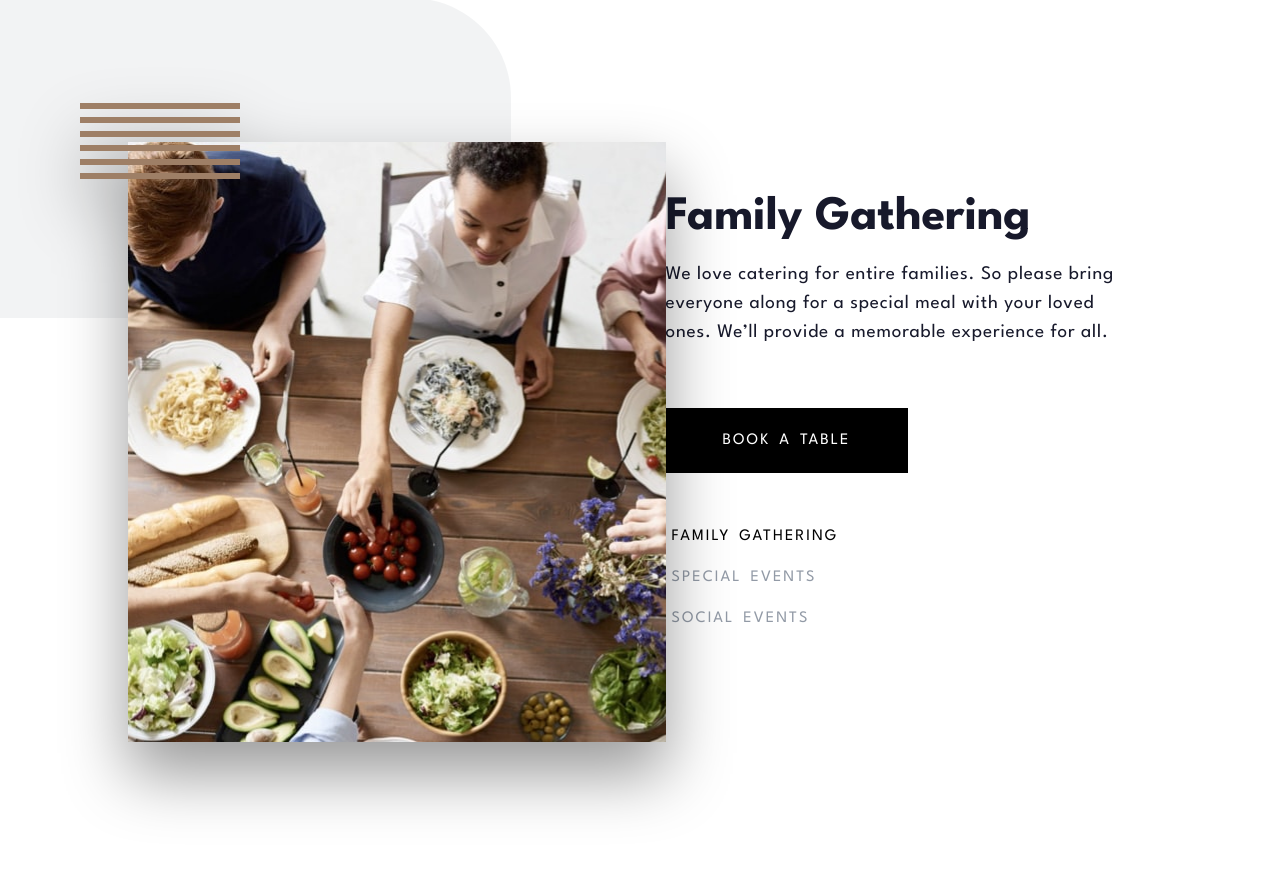
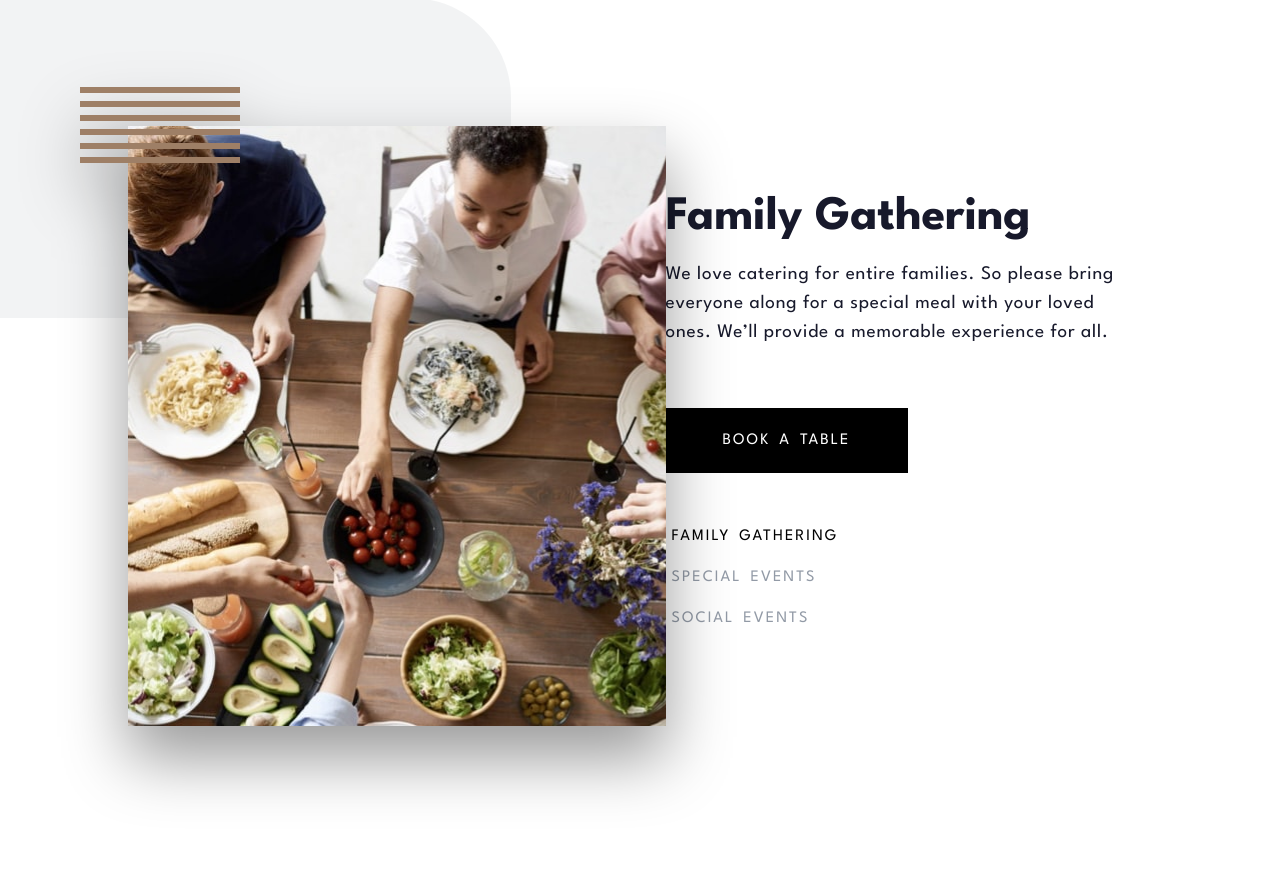
Before and after one commit to litewskidev/dine-restaurant, a React (Create React App) app: page /booking/booking/booking/ in a window 1280 px wide. Shown: the part 3000-3892 px from the top of the page. Built offline with nearby package versions, Linux system fonts and the light colour scheme.

Commit message:
final & deploy

```diff
--- a/src/components/EventsFamily/EventsFamily.scss
+++ b/src/components/EventsFamily/EventsFamily.scss
@@ -7,7 +7,7 @@
 .events__family {
   padding: 10% 0;
   max-width: 100%;
-  height: 56rem;
+  height: 56.5rem;
   color: $mirage;
 
   background: url(../../images/patterns/pattern-curve-top-right.svg) no-repeat;
@@ -21,7 +21,6 @@
   flex-basis: 33.7rem;
   height: 37.5rem;
   position: relative;
-  top: 1rem;
 
   .pattern__lines__family {
     position: absolute;
--- a/src/components/EventsSocial/EventsSocial.scss
+++ b/src/components/EventsSocial/EventsSocial.scss
@@ -7,7 +7,7 @@
 .events__social {
   padding: 10% 0;
   max-width: 100%;
-  height: 56rem;
+  height: 56.5rem;
   color: $mirage;
 
   background: url(../../images/patterns/pattern-curve-top-right.svg) no-repeat;
@@ -21,7 +21,6 @@
   flex-basis: 33.7rem;
   height: 37.5rem;
   position: relative;
-  top: 1rem;
 
   .pattern__lines__social {
     position: absolute;
--- a/src/components/EventsSpecial/EventsSpecial.scss
+++ b/src/components/EventsSpecial/EventsSpecial.scss
@@ -7,7 +7,7 @@
 .events__special {
   padding: 10% 0;
   max-width: 100%;
-  height: 56rem;
+  height: 56.5rem;
   color: $mirage;
 
   background: url(../../images/patterns/pattern-curve-top-right.svg) no-repeat;
@@ -21,7 +21,6 @@
   flex-basis: 33.7rem;
   height: 37.5rem;
   position: relative;
-  top: 1rem;
 
   .pattern__lines__special {
     position: absolute;
```
Also changed, not shown: 6 other files (tests, documents, lock files or other folders).
